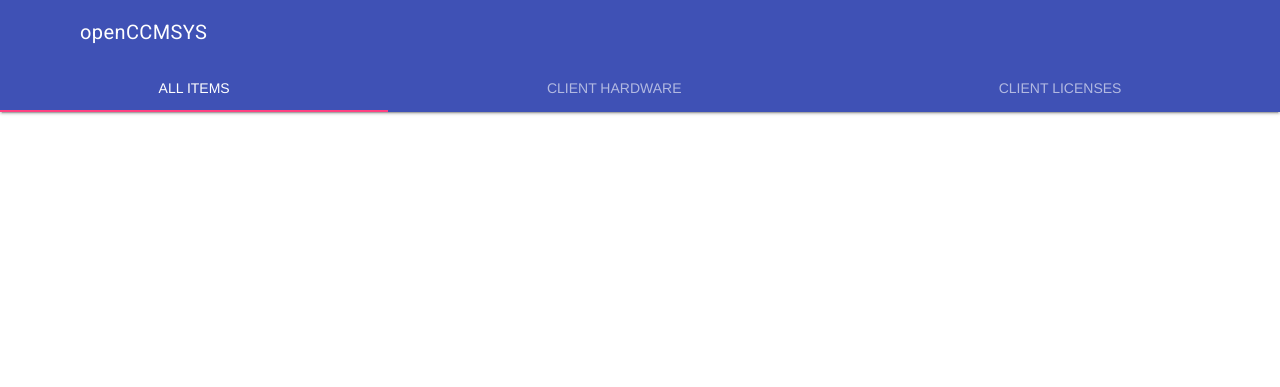
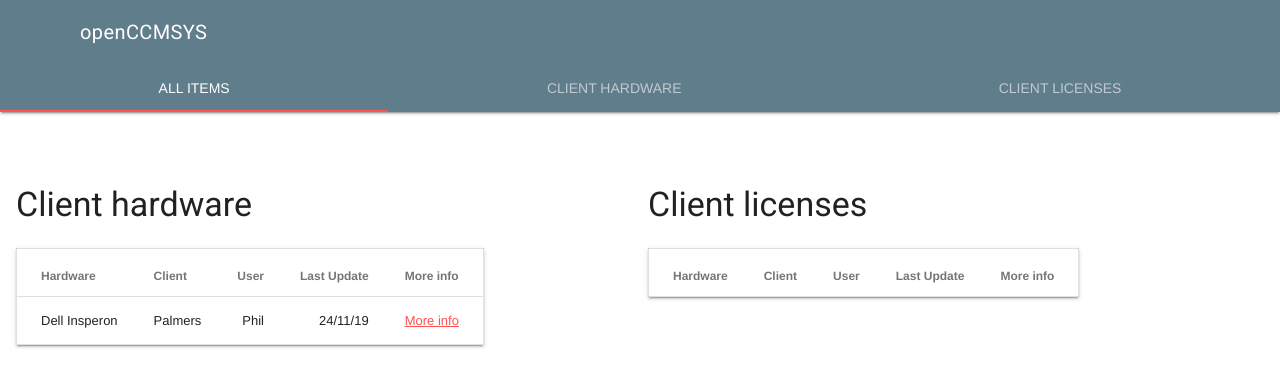
Before and after one commit to xeofd/opencmsys, a PHP site: page / in a window 1280 px wide. Shown: the top 387 px of the page. Run offline with PHP 8.4, Linux system fonts and the light colour scheme; lists and menus that the app fills with data are empty.

Commit message:
25/11/19 - 00:13; Updated table, colour scheme and tags php

```diff
--- a/redesign/index.html
+++ b/redesign/index.html
@@ -7,13 +7,13 @@
         <!-- Links -->
         <link href="https://fonts.googleapis.com/css?family=Roboto:400,500&display=swap" rel="stylesheet">
         <link rel="stylesheet" href="https://fonts.googleapis.com/icon?family=Material+Icons">
-        <link rel="stylesheet" href="https://code.getmdl.io/1.3.0/material.indigo-pink.min.css">
+        <link rel="stylesheet" href="https://code.getmdl.io/1.3.0/material.blue_grey-red.min.css" />
         <!-- Scripts -->
         <script defer src="https://code.getmdl.io/1.3.0/material.min.js"></script>
     </head>
 
     <body>
-        <!-- Start MD Layout-->
+        <!-- Start material Layout-->
 
         <div class="mdl-layout mdl-js-layout mdl-layout--fixed-header mdl-layout--fixed-tabs">
 
@@ -52,6 +52,49 @@
             <div class="mdl-layout__content">
                 <section class="mdl-layout__tab-panel is-active" id="all-items">
                     <div class="page-content">
+                        <div class="mdl-grid">
+                            <div class="mdl-cell mdl-cell--12-col">
+                            </div>
+                        </div>
+                        <div class="mdl-grid">
+                            <div class="mdl-cell mdl-cell--6-col">
+                                <h3>Client hardware</h3>
+                                <table class="mdl-data-table mdl-js-data-table mdl-shadow--2dp">
+                                    <thead>
+                                        <tr>
+                                            <th class="mdl-data-table__cell mdl-data-table__cell--non-numeric">Hardware</th>
+                                            <th class="mdl-data-table__cell mdl-data-table__cell--non-numeric">Client</th>
+                                            <th class="mdl-data-table__cell mdl-data-table__cell--non-numeric">User</th>
+                                            <th class="mdl-data-table__cell mdl-data-table__cell--non-numeric">Last Update</th>
+                                            <th class="mdl-data-table__cell mdl-data-table__cell--non-numeric">More info</th>
+                                        </tr>
+                                    </thead>
+                                    <tbody>
+                                        <tr>
+                                            <td class="mdl-data-table__cell">Dell Insperon</td>
+                                            <td>Palmers</td>
+                                            <td>Phil</td>
+                                            <td>24/11/19</td>
+                                            <td><a href="#">More info</a></td>
+                                        </tr>
+                                    </tbody>
+                                </table>
+                            </div>
+                            <div class="mdl-cell mdl-cell--6-col">
+                                <h3>Client licenses</h3>
+                                <table class="mdl-data-table mdl-js-data-table mdl-shadow--2dp">
+                                    <thead>
+                                        <tr>
+                                            <th class="mdl-data-table__cell">Hardware</th>
+                                            <th>Client</th>
+                                            <th>User</th>
+                                            <th>Last Update</th>
+                                            <th>More info</th>
+                                        </tr>
+                                    </thead>
+                                </table>
+                            </div>
+                        </div>
                     </div>
                 </section>
                 <section class="mdl-layout__tab-panel" id="client-hardware">
--- a/redesign/scripts/tags.php
+++ b/redesign/scripts/tags.php
@@ -5,7 +5,7 @@ $header_tags = <<<EOL
 <!-- Links -->
 <link href="https://fonts.googleapis.com/css?family=Roboto:400,500&display=swap" rel="stylesheet">
 <link rel="stylesheet" href="https://fonts.googleapis.com/icon?family=Material+Icons">
-<link rel="stylesheet" href="https://code.getmdl.io/1.3.0/material.indigo-pink.min.css">
+<link rel="stylesheet" href="https://code.getmdl.io/1.3.0/material.blue_grey-red.min.css" />
 <!-- Scripts -->
 <script defer src="https://code.getmdl.io/1.3.0/material.min.js"></script>
 EOL;
```
